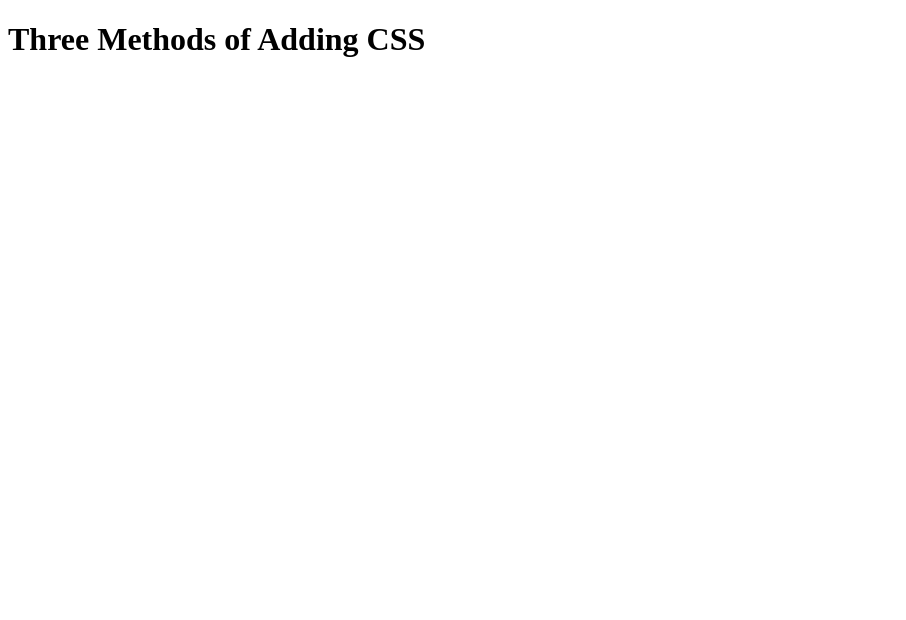
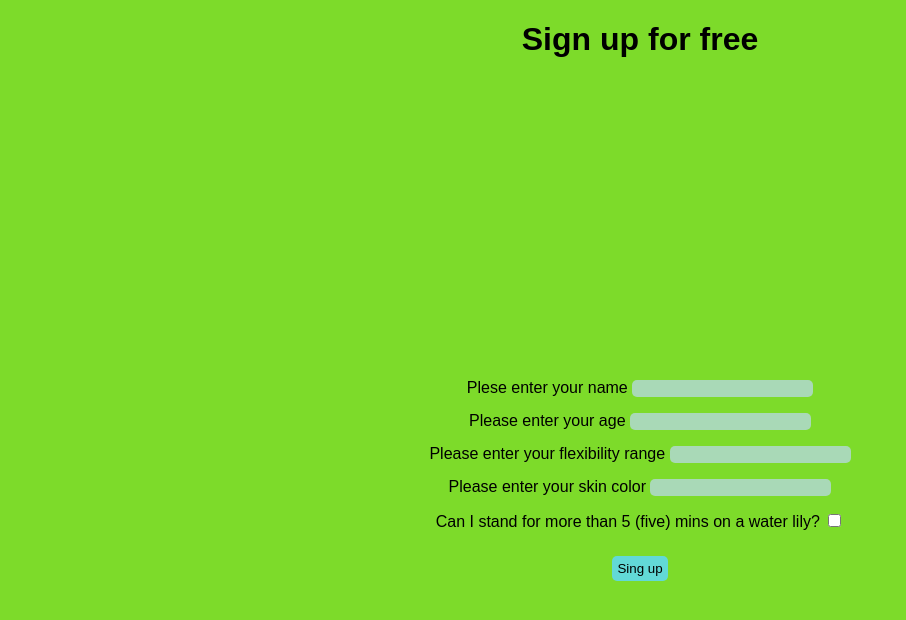
Before and after one commit to elenamnt98/Yoga-School-for-Frogs, a plain HTML site: page index.html in a window 1280 px wide. Shown: the whole page, without its empty margins (0-906 px from the left). Drawn offline with Linux system fonts and the light colour scheme.

Commit message:
Update index.html

```diff
--- a/index.html
+++ b/index.html
@@ -3,12 +3,46 @@
 
 <head>
   <meta charset="UTF-8">
-  <title>Adding CSS</title>
+  <title>Yoga School for Frogs</title>
+  <style>
+    body {background-color: #7DDB2A; font-family: sans-serif;}
+    input { background-color: #A9D9B7; border: none; border-radius: 5px;}
+    #button {background-color: #62D9D7; margin-top: 10px; padding: 5px; justify-items: center; }
+    div {margin: 15px;}
+    form {height: 100vh; justify-items: center; align-content: center;}
+    h1 {text-align: center; font-family: sans-serif;}
+
+
+  </style>
 </head>
 
 <body>
-  <h1>Three Methods of Adding CSS</h1>
-  <!-- Create 3 Links to The 3 Webpages: inline, internal and external -->
+  <h1>Sign up for free</h1>
+  <form action="" method="get" class="vatraxia">
+    <div>
+      <label for="name">Plese enter your name</label>
+      <input type="text" class="flex" name="name" required/>
+    </div>
+    <div>
+      <label for="age">Please enter your age</label>
+      <input type="text" class="flex" name="age" required/>
+    </div>
+    <div>
+      <label for="flexibility">Please enter your flexibility range</label>
+      <input type="text" class="flex" name="flexibility" required/>
+    </div>
+    <div>
+      <label for="skin">Please enter your skin color</label>
+      <input type="text" class="flex" name="skin" required/>
+    </div>
+    <div>
+      <label for="checkbox">Can I stand for more than 5 (five) mins on a water lily?</label>
+      <input type="checkbox" name="checkbox"/>
+    </div>
+    <div>
+      <input type="submit" id="button" value="Sing up" required/>
+    </div>
+  </form>
 </body>
 
 </html>
```
